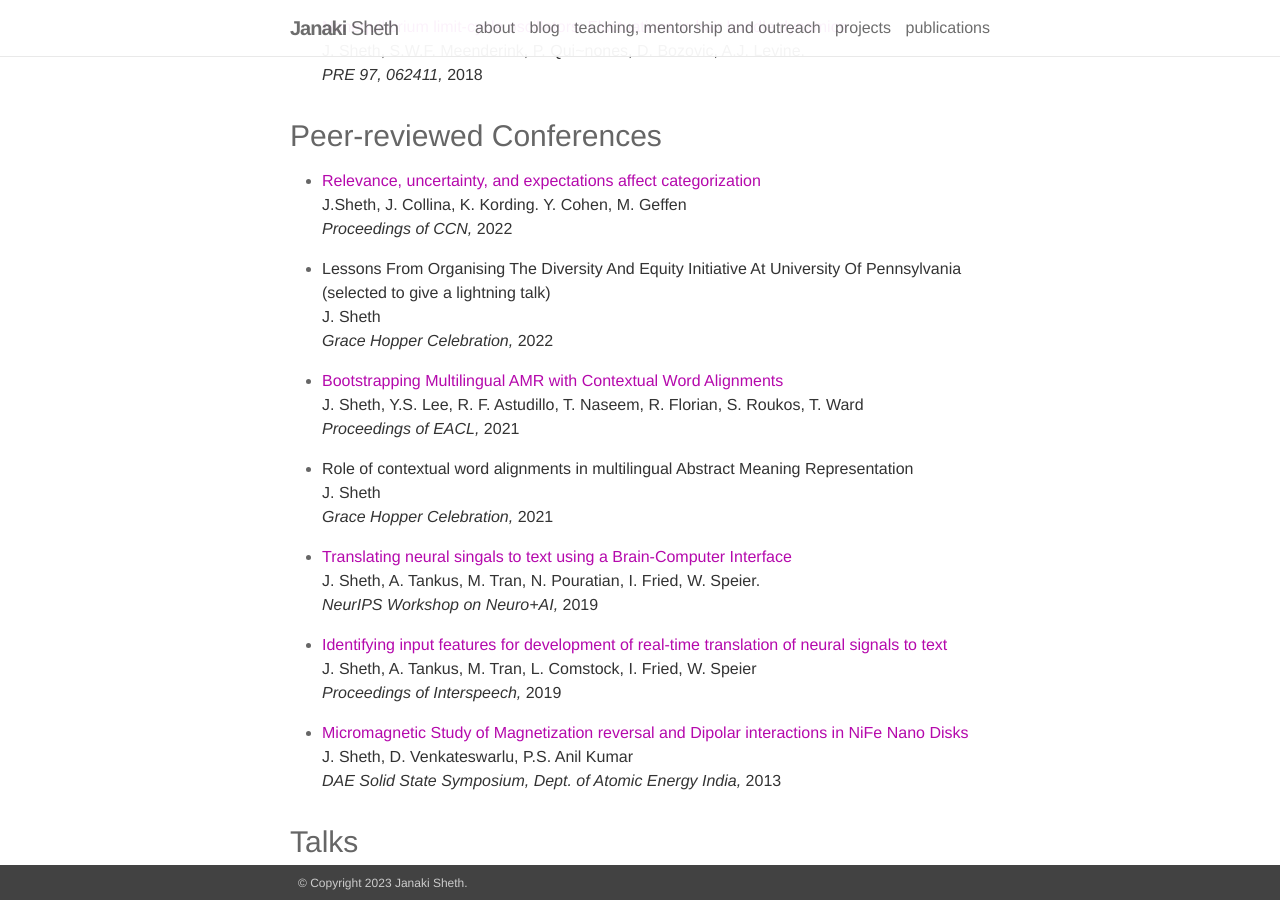
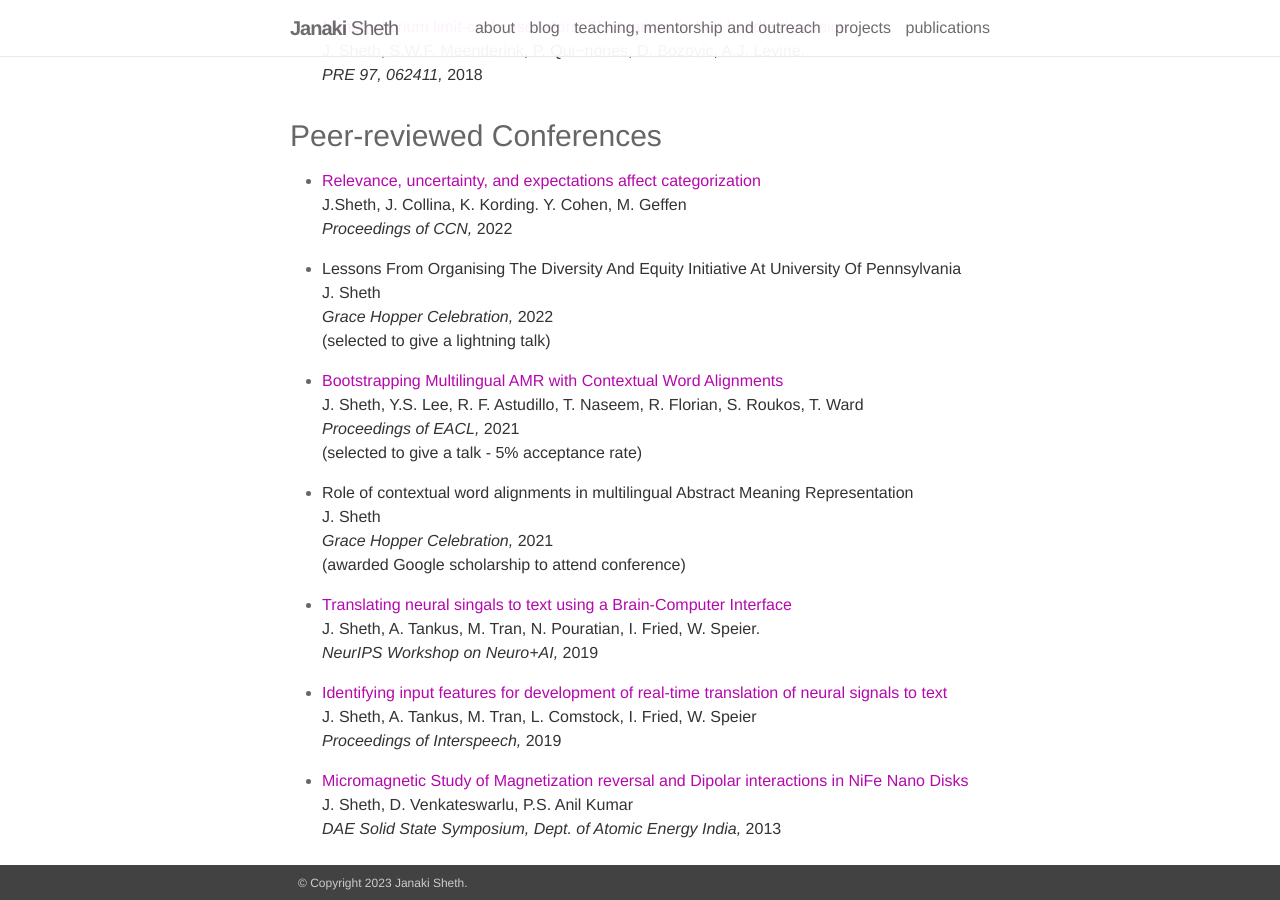
Before and after one commit to JanakiSheth/JanakiSheth.github.io, a Jekyll site: the page built from _pages/publications.md, in a window 1280 px wide and 900 px high, scrolled down 738 px. Built offline with Jekyll 4.4.1, drawn with Linux system fonts in a browser that asks for light colours; nearby versions of some CDN libraries.

Commit message:
updating talks

```diff
--- a/_pages/publications.md
+++ b/_pages/publications.md
@@ -25,11 +25,16 @@ Piasini, K. Kording, Y. Cohen, M. Geffen. <br> *Biorxiv* 2022
 
 * [Relevance, uncertainty, and expectations affect categorization](https://2022.ccneuro.org/proceedings/0000196.pdf) <br>  J.Sheth, J. Collina, K. Kording. Y. Cohen, M. Geffen <br> *Proceedings of CCN,* 2022
 
-* Lessons From Organising The Diversity And Equity Initiative At University Of Pennsylvania (selected to give a lightning talk) <br> J. Sheth <br> *Grace Hopper Celebration,* 2022
+* Lessons From Organising The Diversity And Equity Initiative At University Of Pennsylvania <br> J. Sheth <br>
+*Grace Hopper Celebration,* 2022 <br> (selected to give a lightning talk)
 
-* [Bootstrapping Multilingual AMR with Contextual Word Alignments](https://aclanthology.org/2021.eacl-main.30.pdf) <br> J. Sheth, Y.S. Lee, R. F. Astudillo, T. Naseem, R. Florian, S. Roukos, T. Ward <br>*Proceedings of EACL,* 2021
+* [Bootstrapping Multilingual AMR with Contextual Word
+Alignments](https://aclanthology.org/2021.eacl-main.30.pdf) <br> J. Sheth, Y.S. Lee, R. F. Astudillo, T.
+Naseem, R. Florian, S. Roukos, T. Ward <br>*Proceedings of EACL,* 2021 <br> (selected to give a talk - 5%
+acceptance rate)
 
-* Role of contextual word alignments in multilingual Abstract Meaning Representation <br>  J. Sheth <br> *Grace Hopper Celebration,* 2021
+* Role of contextual word alignments in multilingual Abstract Meaning Representation <br>  J. Sheth <br> *Grace
+Hopper Celebration,* 2021 <br>  (awarded Google scholarship to attend conference)
 
 * [Translating neural singals to text using a Brain-Computer Interface](https://openreview.net/pdf?id=B1lj77F88B) <br> J. Sheth, A. Tankus, M. Tran, N. Pouratian, I. Fried, W. Speier. <br>*NeurIPS Workshop on Neuro+AI,* 2019
 
```
